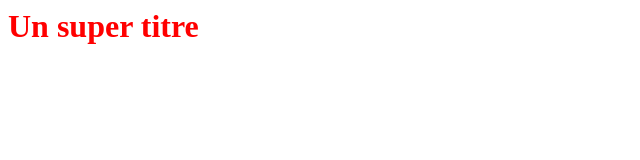
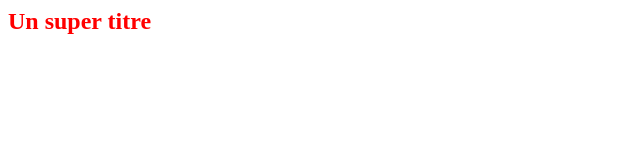
Before and after one commit to ernst250/TestRepo, a plain HTML site: page index.html in a window 1280 px wide. Shown: the whole page, without its empty margins (0-640 px from the left). Drawn offline with Linux system fonts and the light colour scheme.

Commit message:
The second commit

```diff
--- a/index.html
+++ b/index.html
@@ -2,7 +2,7 @@
 <head>
     <meta charset="UTF-8">
     <meta name="viewport" content="width=device-width, initial-scale=1.0">
-    <title>Document</title>
+    <title>Git cours</title>
     <link rel="stylesheet" href="styles.css">
 
 </head>
--- a/styles.css
+++ b/styles.css
@@ -1,5 +1,6 @@
 h1{
     color: red;
+    font-size: 24px;
 
 
 }
```
